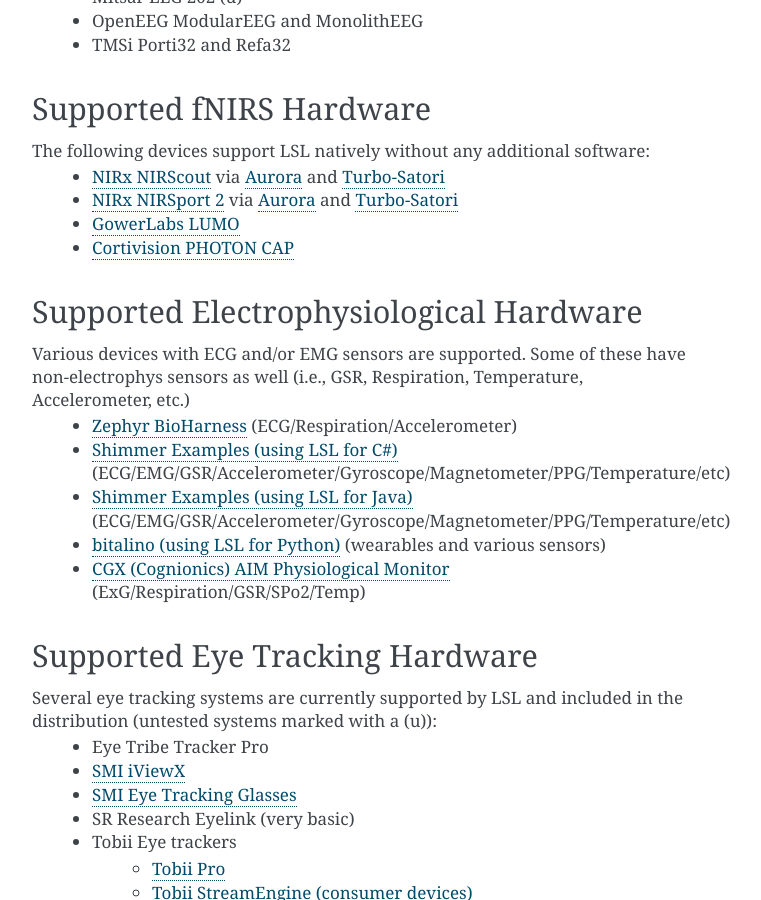
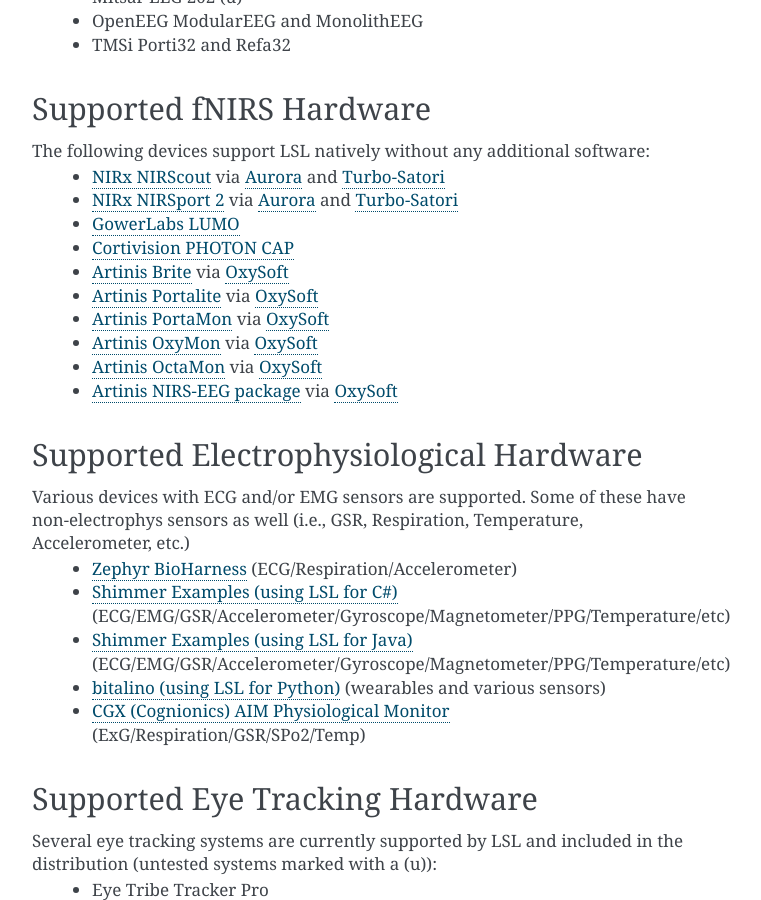
Before and after one commit to sccn/labstreaminglayer, a Sphinx documentation site: the page built from docs/info/supported_devices.rst, in a window 1280 px wide and 900 px high, scrolled down 1927 px. Shown: the whole window, without its empty margins (388-1149 px from the left). Built offline with Sphinx 7.4.7, drawn with Linux system fonts in a browser that asks for light colours.

Commit message:
enh - add Artinis NIRS devices to supported_devices.rst

```diff
--- a/docs/info/supported_devices.rst
+++ b/docs/info/supported_devices.rst
@@ -80,6 +80,12 @@
   * `NIRx NIRSport 2 <https://nirx.net/nirsport>`__  via `Aurora <https://nirx.net/software>`__ and `Turbo-Satori <https://nirx.net/turbosatori>`__
   * `GowerLabs LUMO <https://www.gowerlabs.co.uk/lumo>`__
   * `Cortivision PHOTON CAP <https://www.cortivision.com/products/photon/>`__
+  * `Artinis Brite <https://www.artinis.com/Brite-family>`__  via `OxySoft <https://www.artinis.com/OxySoft>`__
+  * `Artinis Portalite <https://www.artinis.com/portalite-mkii>`__  via `OxySoft <https://www.artinis.com/OxySoft>`__
+  * `Artinis PortaMon <https://www.artinis.com/PortaMon>`__  via `OxySoft <https://www.artinis.com/OxySoft>`__
+  * `Artinis OxyMon <https://www.artinis.com/OxyMon>`__  via `OxySoft <https://www.artinis.com/OxySoft>`__
+  * `Artinis OctaMon <https://www.artinis.com/OctaMon>`__  via `OxySoft <https://www.artinis.com/OxySoft>`__
+  * `Artinis NIRS-EEG package <https://www.artinis.com/nirs-eeg-package>`__  via `OxySoft <https://www.artinis.com/OxySoft>`__
 
 Supported Electrophysiological Hardware
 ****************************************
```
